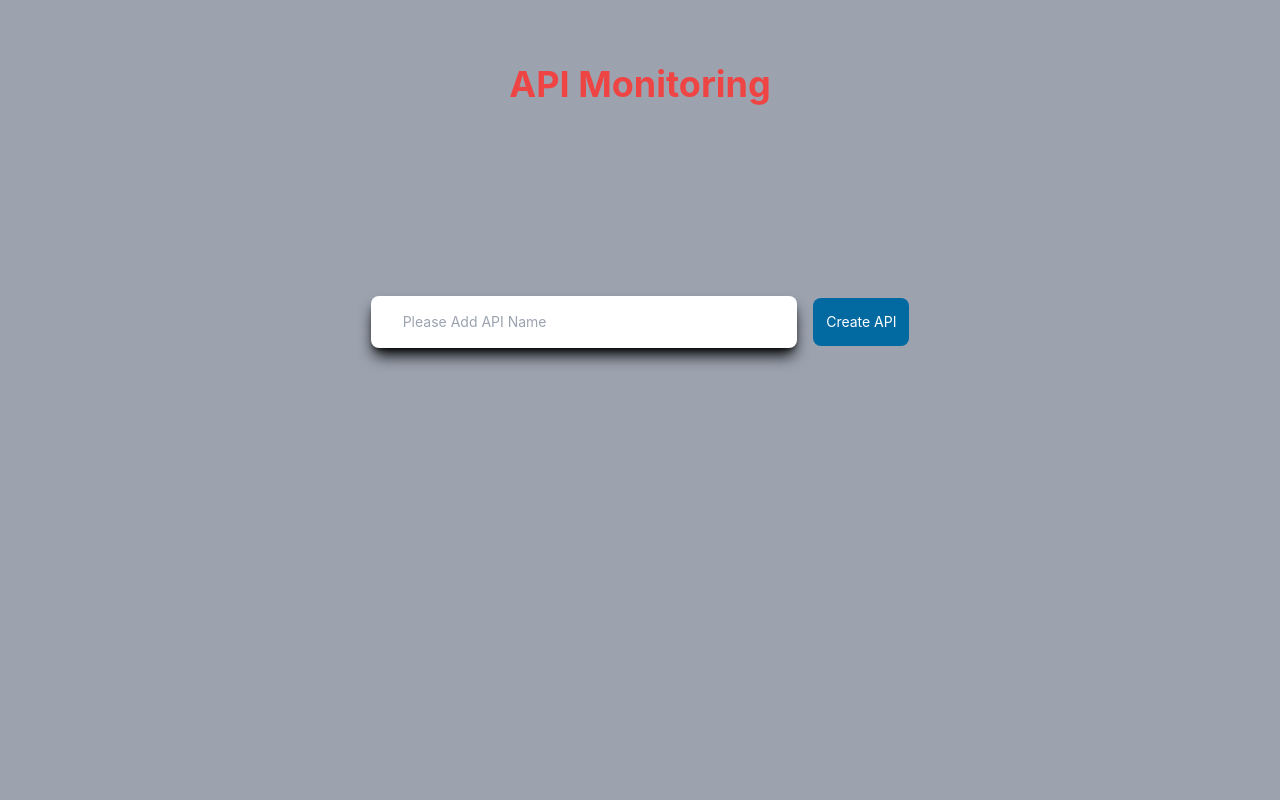
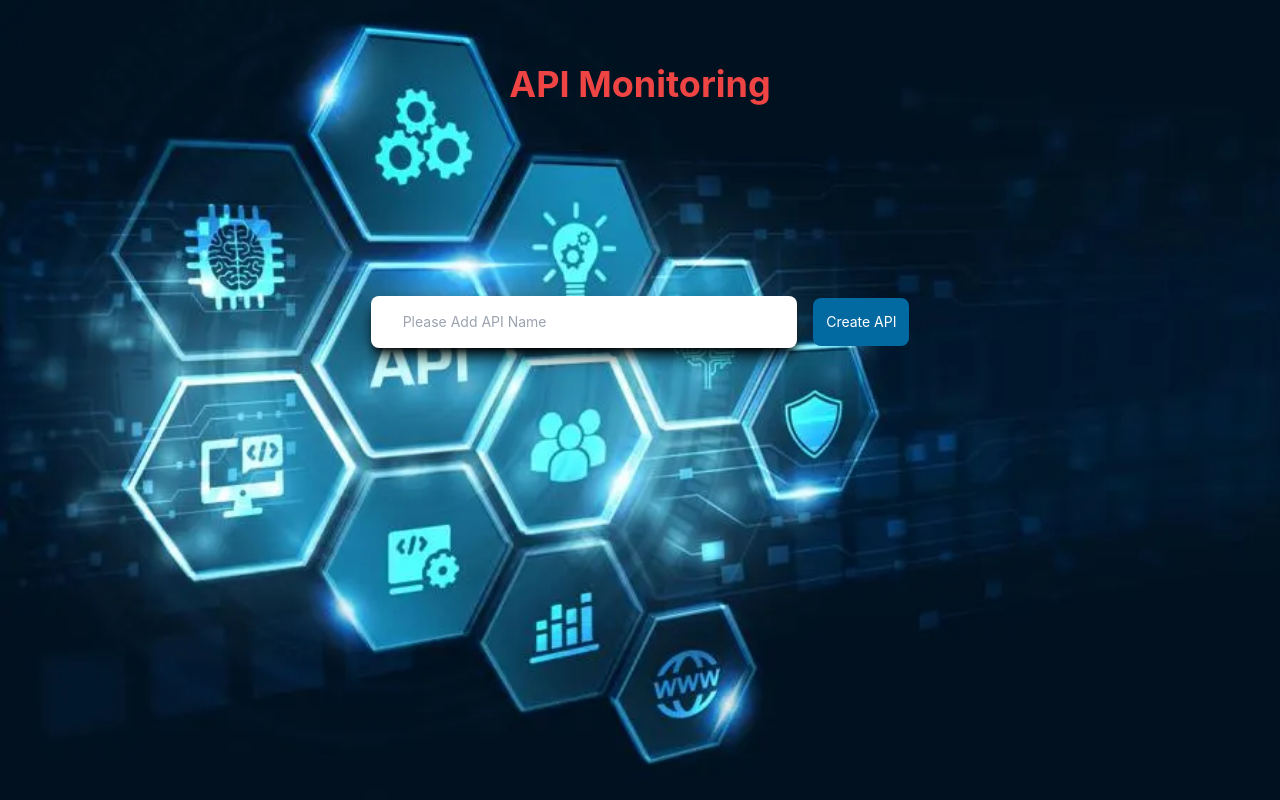
Before and after one commit to persistentusers/Assignment1, a React (Create React App) app in the folder frontend/: page / in a window 1280 px wide. Built offline with nearby package versions, Linux system fonts and the light colour scheme; the HTML template or start-up script is replaced by a standard one.

Commit message:
background image added for main page

```diff
--- a/frontend/src/App.css
+++ b/frontend/src/App.css
@@ -1,6 +1,10 @@
 .App {
   min-height: 100vh;
   text-align: center;
+  background-image: url('../src/960x0.webp');
+  background-repeat: no-repeat;
+  background-attachment: fixed;
+  background-size: cover;
 }
 
 .App-header {
```
Also changed, not shown: frontend/src/960x0.webp (added).
